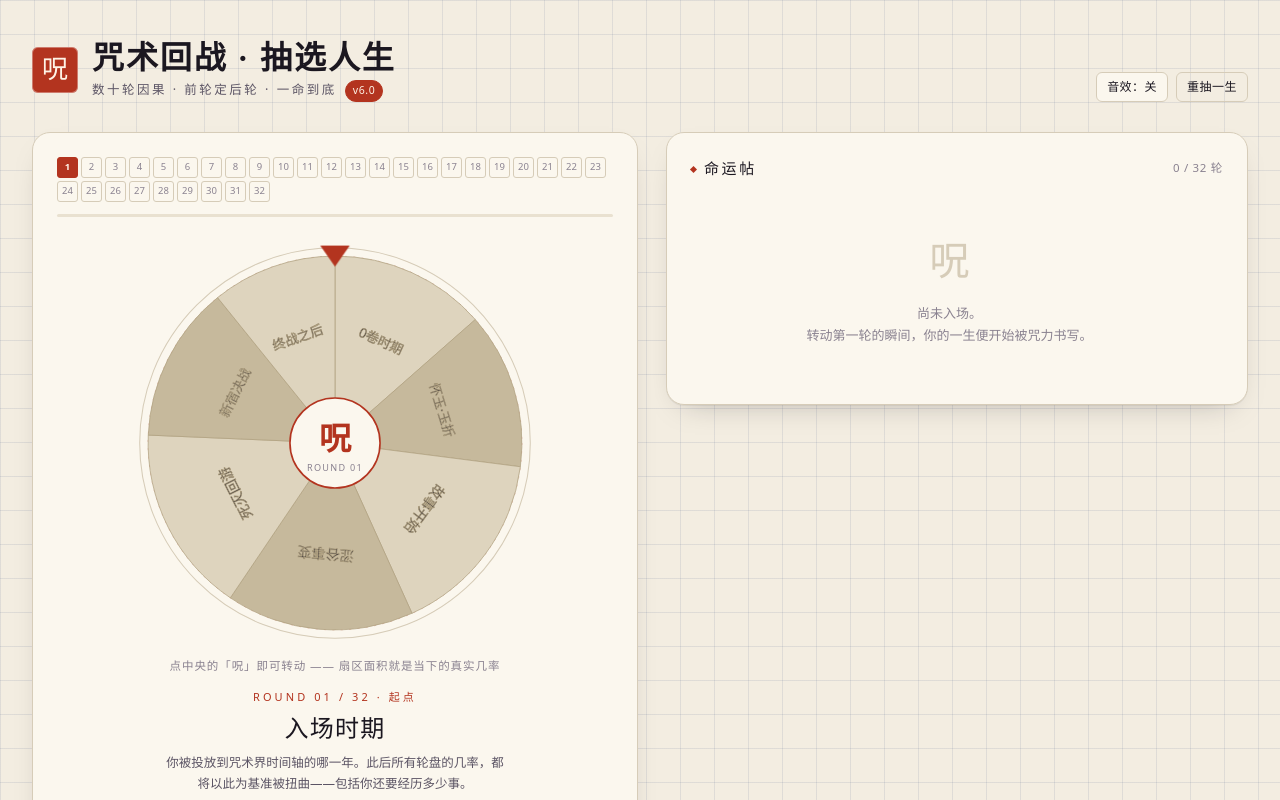
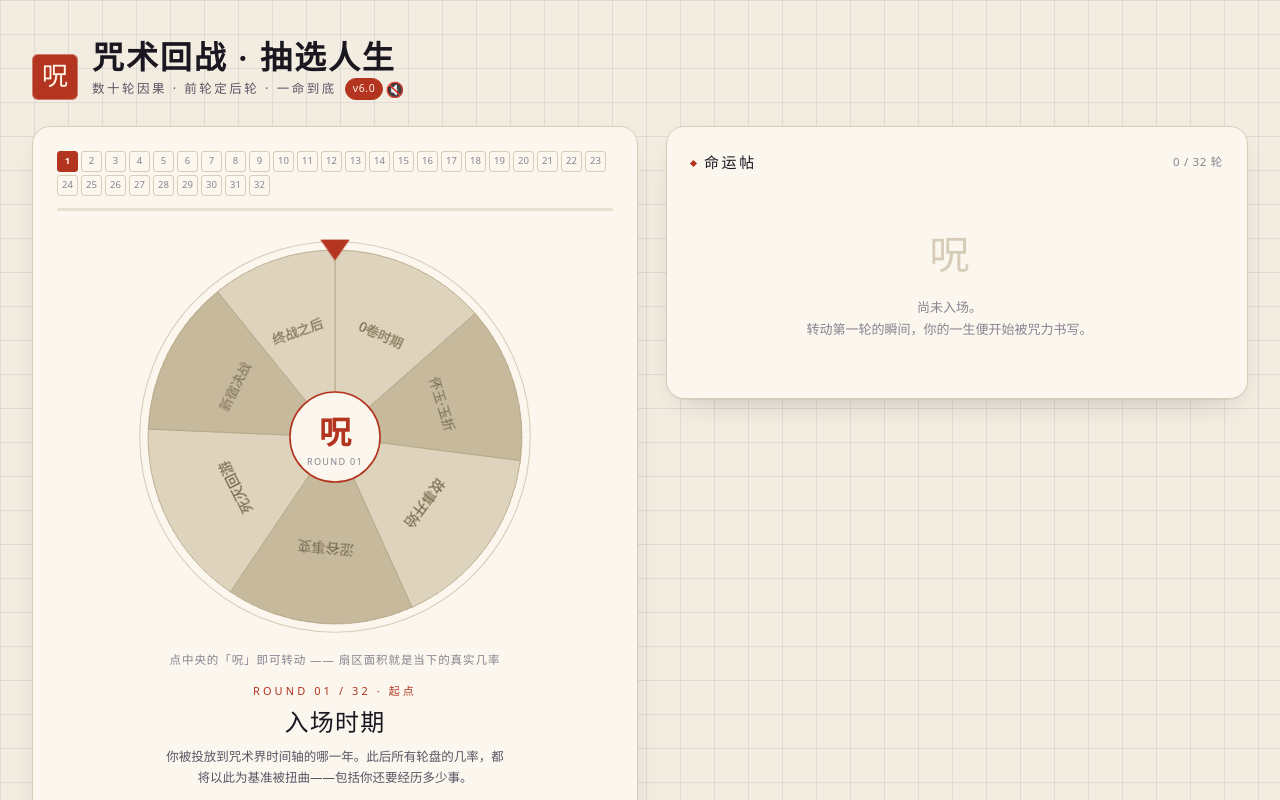
Before and after one commit to FanetheDivine/jujutsu-kaisen-life-wheel, a React (Vite) app: page / in a window 1280 px wide. Shown: the top 800 px of the page. Built offline with nearby package versions, Linux system fonts and the light colour scheme.

Commit message:
feat(header): 删除音效与重抽按钮行，音效改为 v6.0 后的图标

```diff
--- a/src/components/Header.tsx
+++ b/src/components/Header.tsx
@@ -1,9 +1,7 @@
-import { restart } from '../game/actions'
 import { beep } from '../game/audio'
 import { VERSION, VERSION_DATE } from '../game/version'
 import { gameStore } from '../store/gameStore'
 import { useGameStore } from '../store/useGameStore'
-import { Button } from './ui/Button'
 
 export function Header() {
   const sound = useGameStore((state) => state.sound)
@@ -15,34 +13,34 @@ export function Header() {
   }
 
   return (
-    <header className="mb-[clamp(18px,3vw,30px)] flex flex-wrap items-end justify-between gap-5">
-      <div className="flex min-w-0 items-center gap-2.5 sm:gap-3.5">
-        <div className="grid size-[46px] flex-none place-items-center rounded-sm bg-vermillion font-display text-[26px] leading-none text-[#fff3e6] shadow-[inset_0_0_0_1px_rgba(255,255,255,0.35)]">
+    <header className="mb-[clamp(14px,2.4vw,26px)] grid grid-cols-[auto_minmax(0,1fr)] items-center gap-x-2.5 gap-y-1.5 sm:gap-x-3.5 mid:gap-y-0">
+      <div className="col-start-1 row-start-1 grid size-[46px] place-items-center self-center rounded-sm bg-vermillion font-display text-[26px] leading-none text-[#fff3e6] shadow-[inset_0_0_0_1px_rgba(255,255,255,0.35)] mid:row-span-2 mid:self-end">
         呪
       </div>
-        <div>
-          <h1 className="font-display text-[clamp(20px,3.2vw,32px)] leading-[1.25] font-semibold tracking-[0.02em] sm:tracking-[0.06em]">
+      <h1 className="col-start-2 row-start-1 min-w-0 font-display text-[clamp(20px,3.2vw,32px)] leading-[1.25] font-semibold tracking-[0.02em] sm:tracking-[0.06em]">
         咒术回战 · 抽选人生
       </h1>
-          <p className="mt-0.5 text-[12.5px] tracking-[0.2em] text-ink-soft">
-            数十轮因果 · 前轮定后轮 · 一命到底
+      <p className="col-span-2 col-start-1 row-start-2 flex flex-wrap items-center gap-x-2 text-[12.5px] tracking-[0.2em] text-ink-soft mid:col-span-1 mid:col-start-2">
+        <span>数十轮因果 · 前轮定后轮 · 一命到底</span>
+        <span className="flex items-center gap-0.5 whitespace-nowrap">
           <span
-              className="ml-2 inline-block rounded-full border border-vermillion bg-vermillion px-[7px] py-px align-middle text-[10.5px] tracking-[0.06em] whitespace-nowrap text-[#fff4e8] select-all"
+            className="inline-block rounded-full border border-vermillion bg-vermillion px-[7px] py-px text-[10.5px] tracking-[0.06em] text-[#fff4e8] select-all"
             title={`生成器版本（更新：${VERSION_DATE}）`}
           >
             {VERSION}
           </span>
+          <button
+            type="button"
+            aria-label={sound ? '关闭音效' : '开启音效'}
+            aria-pressed={sound}
+            title={sound ? '音效：开' : '音效：关'}
+            onClick={toggleSound}
+            className="-m-2 cursor-pointer rounded-sm p-2 text-[15px] leading-none tracking-normal transition duration-200 ease-out-quart hover:opacity-70 focus-visible:outline-2 focus-visible:outline-offset-2 focus-visible:outline-vermillion"
+          >
+            {sound ? '🔊' : '🔇'}
+          </button>
+        </span>
       </p>
-        </div>
-      </div>
-      <div className="flex flex-wrap items-center gap-2">
-        <Button size="sm" aria-pressed={sound} onClick={toggleSound}>
-          音效：{sound ? '开' : '关'}
-        </Button>
-        <Button size="sm" variant="ghost" onClick={restart}>
-          重抽一生
-        </Button>
-      </div>
     </header>
   )
 }
```
Lines whose indentation alone changed are shown as unchanged.
